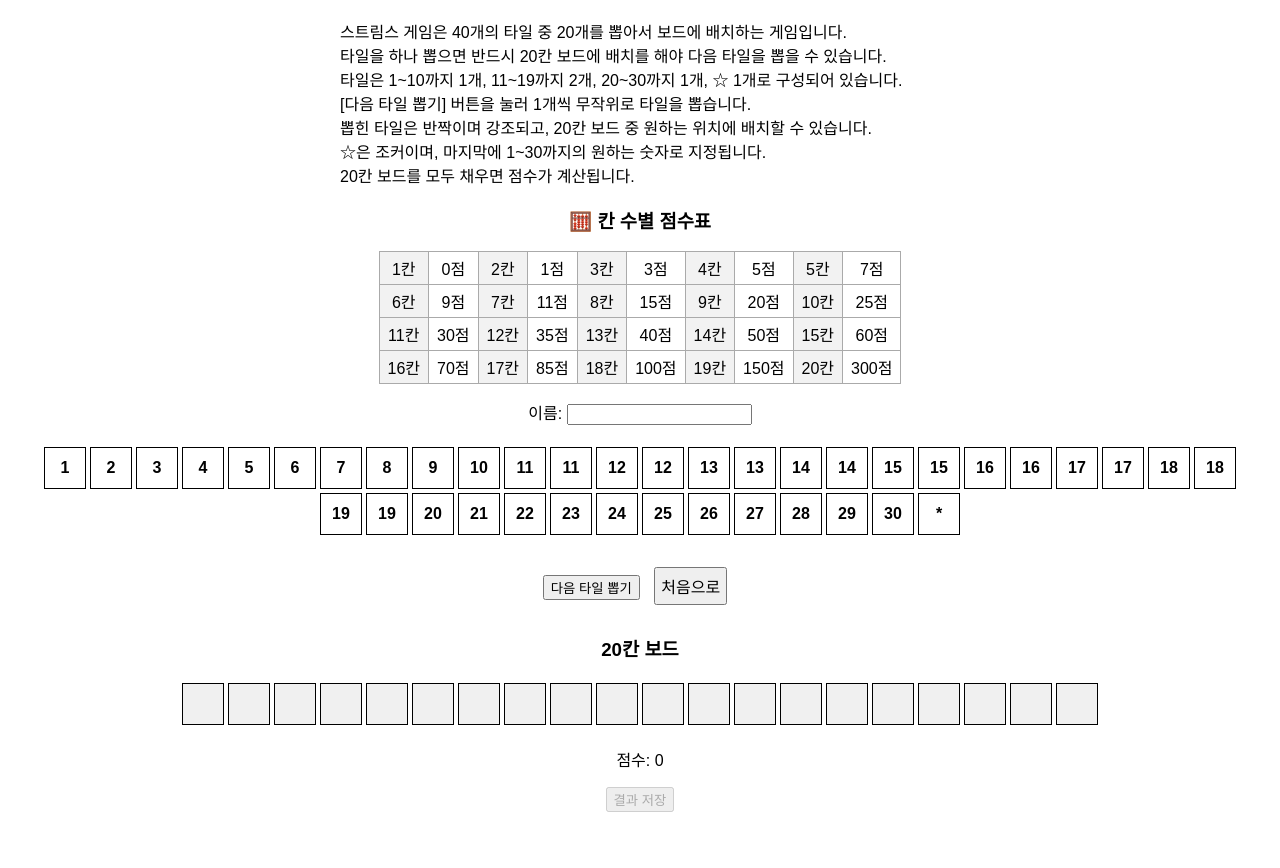
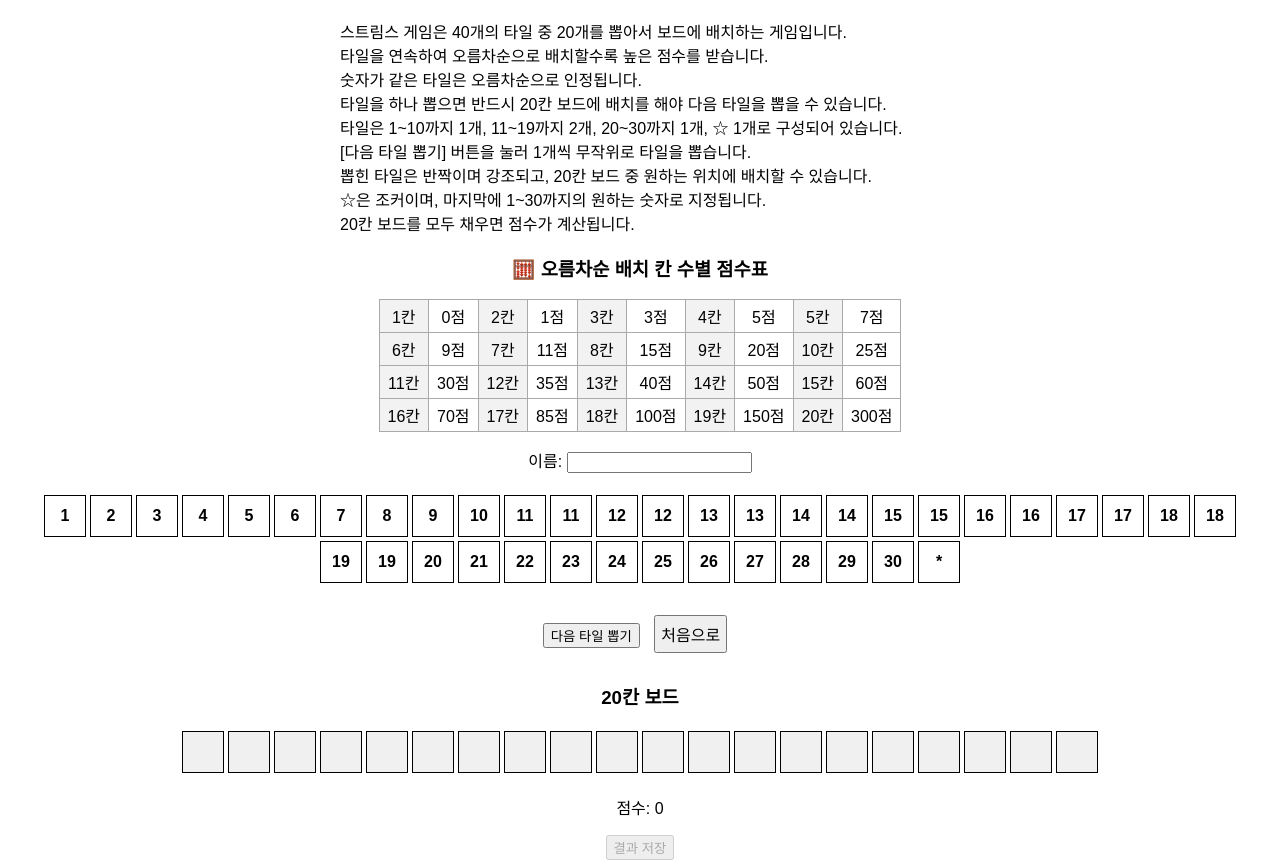
Before and after one commit to TaeHwanJeon112/streams-game, a plain HTML site: page index.html in a window 1280 px wide. Shown: the part 70-938 px from the top of the page. Before the commit the page ends 890 px from the top, so only its background shows below. Drawn offline with Linux system fonts and the light colour scheme.

Commit message:
Update index.html

```diff
--- a/index.html
+++ b/index.html
@@ -68,6 +68,8 @@
   <h1>스트림스 웹앱 v10</h1>
   <p style="max-width: 600px; margin: auto; text-align: left;">
     스트림스 게임은 40개의 타일 중 20개를 뽑아서 보드에 배치하는 게임입니다.<br>
+    타일을 연속하여 오름차순으로 배치할수록 높은 점수를 받습니다.<br>
+    숫자가 같은 타일은 오름차순으로 인정됩니다.<br>
     타일을 하나 뽑으면 반드시 20칸 보드에 배치를 해야 다음 타일을 뽑을 수 있습니다.<br>
     타일은 1~10까지 1개, 11~19까지 2개, 20~30까지 1개, ☆ 1개로 구성되어 있습니다.<br>
     [다음 타일 뽑기] 버튼을 눌러 1개씩 무작위로 타일을 뽑습니다.<br>
@@ -75,7 +77,7 @@
     ☆은 조커이며, 마지막에 1~30까지의 원하는 숫자로 지정됩니다.<br>
     20칸 보드를 모두 채우면 점수가 계산됩니다.
   </p>
-  <h3>🧮 칸 수별 점수표</h3>
+  <h3>🧮 오름차순 배치 칸 수별 점수표</h3>
   <table class="score-table">
     <tr><td class="shaded">1칸</td><td>0점</td><td class="shaded">2칸</td><td>1점</td><td class="shaded">3칸</td><td>3점</td><td class="shaded">4칸</td><td>5점</td><td class="shaded">5칸</td><td>7점</td></tr>
     <tr><td class="shaded">6칸</td><td>9점</td><td class="shaded">7칸</td><td>11점</td><td class="shaded">8칸</td><td>15점</td><td class="shaded">9칸</td><td>20점</td><td class="shaded">10칸</td><td>25점</td></tr>
```
